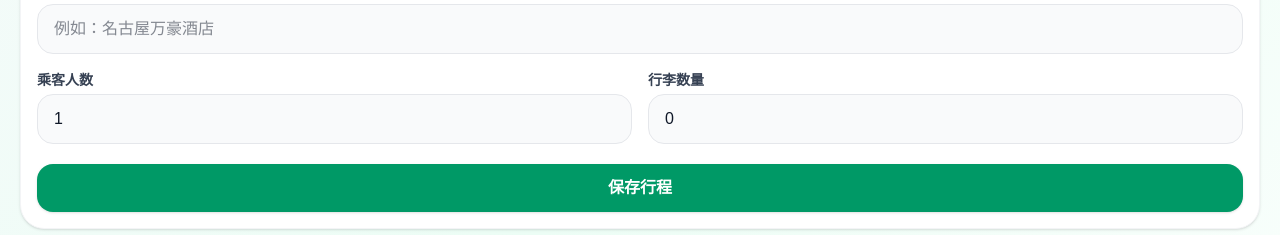
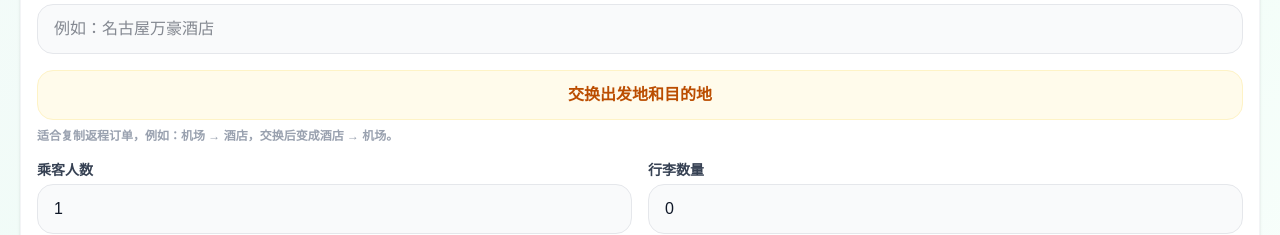
Before and after one commit to ymhwai-hub/nichishin-system, a Next.js app: page /trips in a window 1280 px wide. Shown: the part 676-911 px from the top of the page. Built offline with nearby package versions, Linux system fonts and the light colour scheme; no server answers; the database is empty.

Commit message:
行程管理加入路线交换功能

```diff
--- a/app/trips/page.tsx
+++ b/app/trips/page.tsx
@@ -608,6 +608,14 @@ const { error } = await supabase.from("trips").insert({
     setLuggageCount("0");
   }
 
+  function swapRouteLocations() {
+    const currentPickupLocation = pickupLocation;
+
+    setPickupLocation(destination);
+    setDestination(currentPickupLocation);
+    setMessage("已交换出发地和目的地，请确认行程类型、日期和时间后再保存。");
+  }
+
   function tripTimeInputValue(value: string | null) {
     if (!value) return "";
 
@@ -1069,6 +1077,20 @@ const { error } = await supabase
               />
             </div>
 
+            <div className="sm:col-span-2">
+              <button
+                type="button"
+                onClick={swapRouteLocations}
+                className="w-full rounded-2xl border border-amber-100 bg-amber-50 px-4 py-3 font-extrabold text-amber-700 transition active:scale-95"
+              >
+                交换出发地和目的地
+              </button>
+
+              <p className="mt-2 text-xs font-bold text-gray-400">
+                适合复制返程订单，例如：机场 → 酒店，交换后变成酒店 → 机场。
+              </p>
+            </div>
+
             <div>
               <label className="mb-1 block text-sm font-extrabold text-gray-700">
                 乘客人数
```
